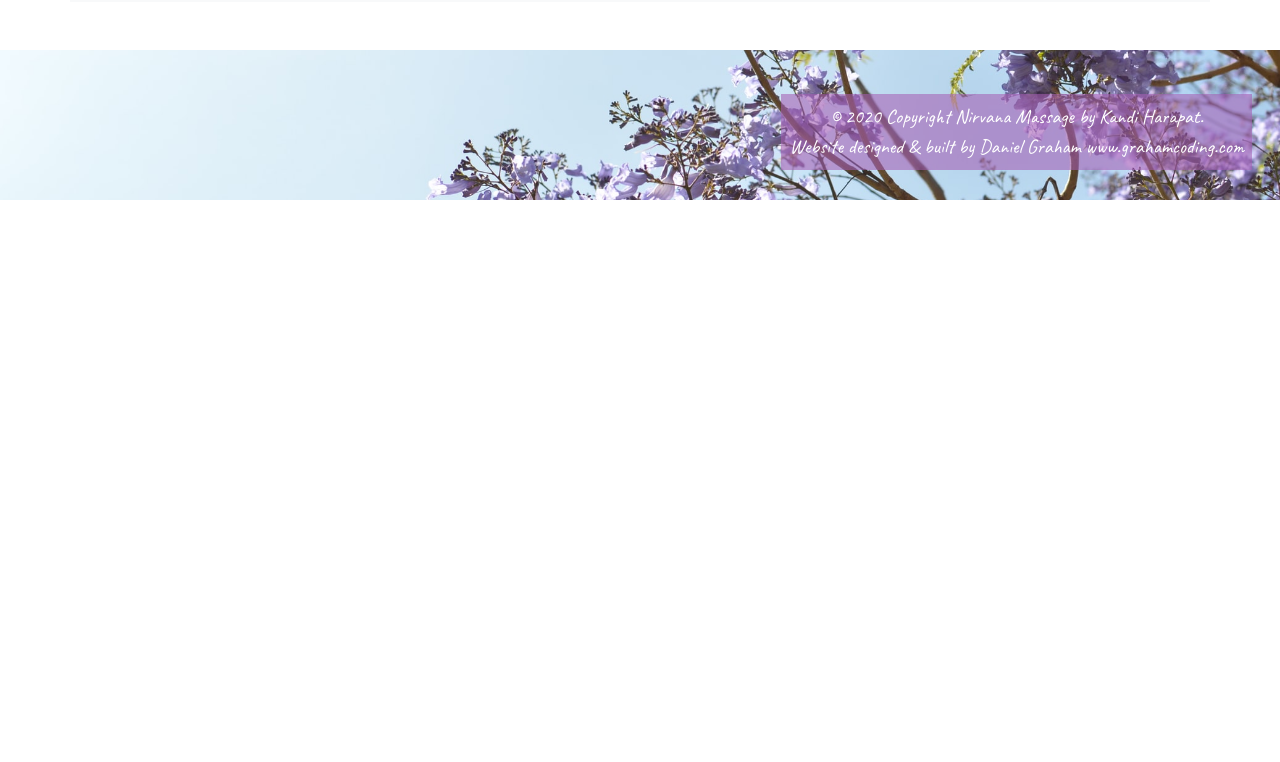
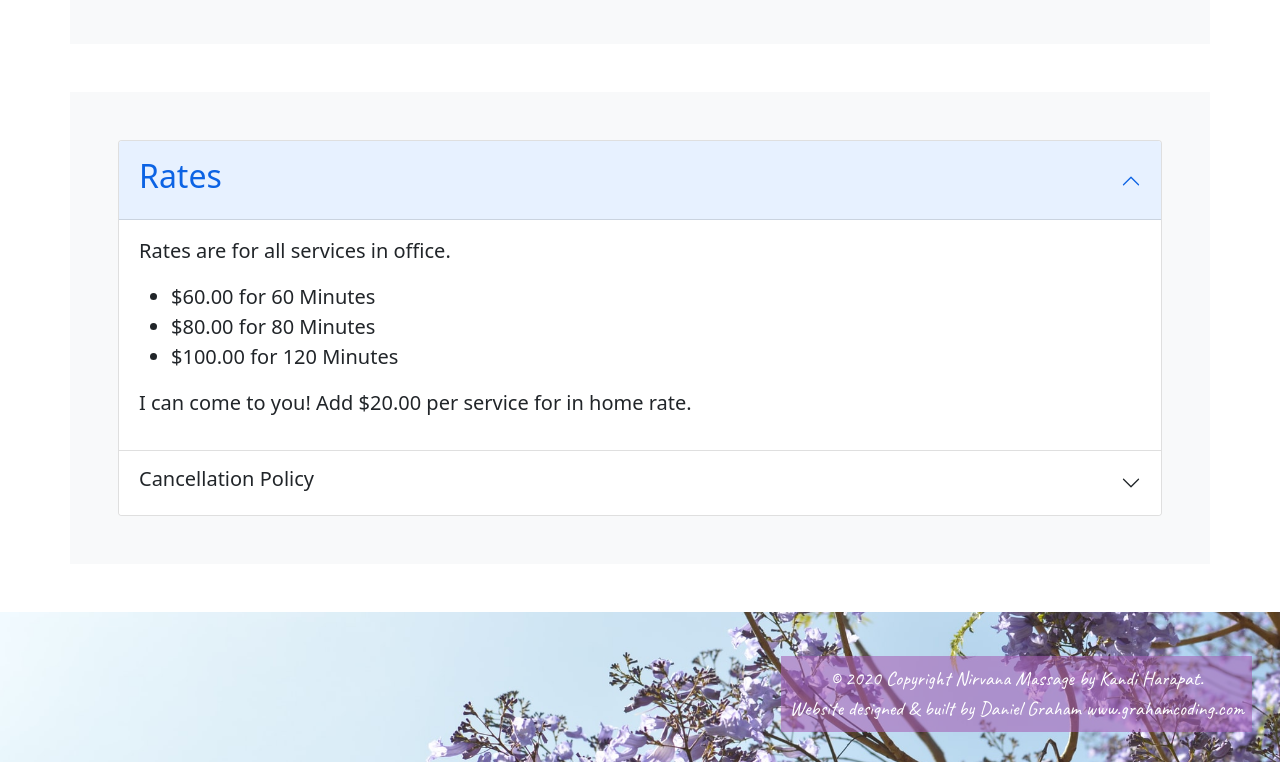
Before and after one commit to grahamcoding/Nirvana, a React (Create React App) app: page /services in a window 1280 px wide. Shown: the part 1458-2220 px from the top of the page. Before the commit the page ends 1658 px from the top, so only its background shows below. Built offline with nearby package versions, Linux system fonts and the light colour scheme; a web font is replaced by a local one.

Commit message:
Services Page work

```diff
--- a/src/App.css
+++ b/src/App.css
@@ -43,3 +43,7 @@
   font-family: 'Caveat', cursive;
   font-size: 25px !important;
 }
+
+.Accordion {
+  background-color: rgba(165, 93, 179, 0.568) !important;
+}
--- a/src/components/HomeComponent.js
+++ b/src/components/HomeComponent.js
@@ -13,9 +13,9 @@ const Home = () => {
               <p className="lead">
                Nirvana Massage is your local destination for a personalized and complete massage and Reike experience.
                </p>
-           </div>
+             </div>
+          </div>
         </div>
-      </div>
       </>
     )
    };
--- a/src/components/ServicesComponent.js
+++ b/src/components/ServicesComponent.js
@@ -1,5 +1,5 @@
 import React  from 'react';
-import {Card, CardGroup, CardImg} from 'react-bootstrap'
+import {Card, CardGroup, Collapse, Button, Accordion} from 'react-bootstrap'
 
 function RenderServicesItem({services}) {
     return (
@@ -15,6 +15,40 @@ function RenderServicesItem({services}) {
     );
 }
 
+function CancelPolicyCollapse() {
+
+ return (
+<Accordion defaultActiveKey={['0']} alwaysOpen >
+  <Accordion.Item eventKey="0" >
+    <Accordion.Header><h2 >Rates</h2></Accordion.Header>
+    <Accordion.Body>
+        <p className='lead'>Rates are for all services in office.</p>
+     <ul className='lead'>
+         <li>$60.00 for 60 Minutes</li>
+         <li>$80.00 for 80 Minutes</li>
+         <li>$100.00 for 120 Minutes</li>
+     </ul>
+        <p className='lead'>I can come to you! Add $20.00 per service for in home rate.</p>
+    </Accordion.Body>
+  </Accordion.Item>
+  <Accordion.Item eventKey="1">
+    <Accordion.Header><h5>Cancellation Policy</h5></Accordion.Header>
+    <Accordion.Body>
+        <p className='lead'>I understand that the unexpected in life can happen, but to be fair to all clients looking for services, please note the following:</p>
+        <ul>
+        <li className='pb-2'><em>At least 24-hour advance notice is required when cancelling.</em> If you are not able to do so, you will be charged a one time fee of a single 60 minute session on top of your normal rate for your next session.</li>
+        <li className='pb-2'><em>"No-Show" or no notice missed appointments</em> will be charged for the entire missed session on the next appointment.</li>
+        <li className='pb-2'><em>Late to appointment</em> will be honored for the remaining time but will be charged the full rate.</li>
+        <li ><em>Frequent violations</em> of the cancellation policy can lead to refusal of service.</li>
+        </ul>
+    </Accordion.Body>
+  </Accordion.Item>
+</Accordion>
+ )
+
+}
+
+
 function Services(props) {
 
     /*services maps the props object into the RenderServices item to display the items as defined in the above template */
@@ -28,9 +62,9 @@ function Services(props) {
     });
 
     return (
-        <>
+    <>
       <div className="container py-5">
-         <div className="row align-items-center justify-content-between bg-light">
+         <div className="row align-items-center justify-content-between bg-light p-5">
              <div className="col-md">
              <CardGroup className="justify-content-center">
                 {services}
@@ -38,7 +72,15 @@ function Services(props) {
            </div>
         </div>
       </div>
-      </>
+
+      <div className="container pb-5">
+             <div className="row align-items-center justify-content-between bg-light">
+             <div className="col-md p-5">
+            <CancelPolicyCollapse/>
+           </div>
+        </div>
+      </div>
+    </>
     );
    }
 
--- a/src/shared/services.js
+++ b/src/shared/services.js
@@ -22,5 +22,6 @@ export const SERVICES = [
         name: "Reiki",
         image: "/assets/images/reikicard.jpeg",
         description: "Traditional Japanese energy healing and balance technique. Reiki help corrrect the energy flow in the body to bring relaxation, balance and self-healing."
-    }
+    },
+
 ]
```
